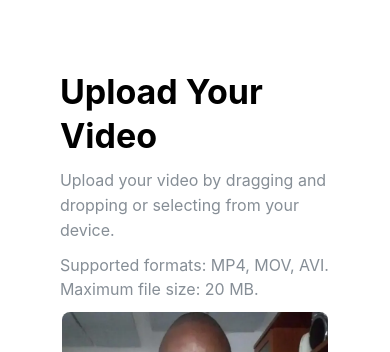
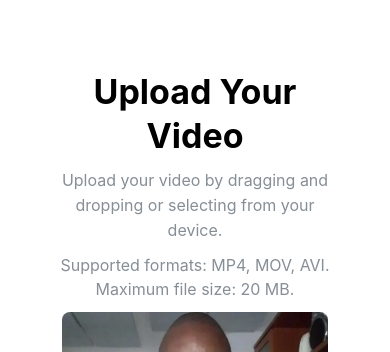
Before and after one commit to Cytherr1/flowacademy, a Next.js app: page /documentation in a window 390 px wide. Both pictures are taken after a click on the button "Next". Shown: the part 152-504 px from the top of the page. Built offline with nearby package versions, Linux system fonts and the light colour scheme; no server answers.

Commit message:
documentation responsive fix 2

```diff
--- a/components/documentation.tsx
+++ b/components/documentation.tsx
@@ -111,8 +111,8 @@ export default function Documentation() {
 
   const responsiveContent = [
     <Box key="step1" p="md">
-      <Title order={1}>Register or Sign in</Title>
-      <Text c="dimmed" mt="xs">
+      <Title ta="center" order={1}>Register or Sign in</Title>
+      <Text ta="center" c="dimmed" mt="xs">
         Create an account or sign in to your existing account to get started.
       </Text>
       <Center mt="md">
@@ -138,12 +138,12 @@ export default function Documentation() {
       </Center>
     </Box>,
     <Box key="step2" p="md">
-      <Title order={1}>Upload Your Video</Title>
-      <Text c="dimmed" mt="xs">
+      <Title ta="center" order={1}>Upload Your Video</Title>
+      <Text ta="center" c="dimmed" mt="xs">
         Upload your video by dragging and dropping or selecting from your
         device.
       </Text>
-      <Text c="dimmed" mt="xs">
+      <Text ta="center" c="dimmed" mt="xs">
         Supported formats: MP4, MOV, AVI. Maximum file size: 20 MB.
       </Text>
       <Center mt="xs">
@@ -159,11 +159,11 @@ export default function Documentation() {
       </Center>
     </Box>,
     <Box key="step3" p="md">
-      <Title order={1}>Edit Your Steps</Title>
-      <Text c="dimmed" mt="xs">
+      <Title ta="center" order={1}>Edit Your Steps</Title>
+      <Text ta="center" c="dimmed" mt="xs">
         Adjust the automatically detected steps or add your own custom steps.
       </Text>
-      <Text c="dimmed" mt="xs">
+      <Text ta="center" c="dimmed" mt="xs">
         You can add annotations, change timestamps, and reorder steps as needed.
       </Text>
       <Center mt="xs">
@@ -179,11 +179,11 @@ export default function Documentation() {
       </Center>
     </Box>,
     <Box key="step4" p="md">
-      <Title order={1}>Create PDF</Title>
-      <Text c="dimmed" mt="xs">
+      <Title ta="center" order={1}>Create PDF</Title>
+      <Text ta="center" c="dimmed" mt="xs">
         Generate a PDF document with all your steps and annotations.
       </Text>
-      <Text c="dimmed" mt="xs">
+      <Text ta="center" c="dimmed" mt="xs">
         You can customize the layout and download or share the final document.
       </Text>
       <Center mt="xs">
```
